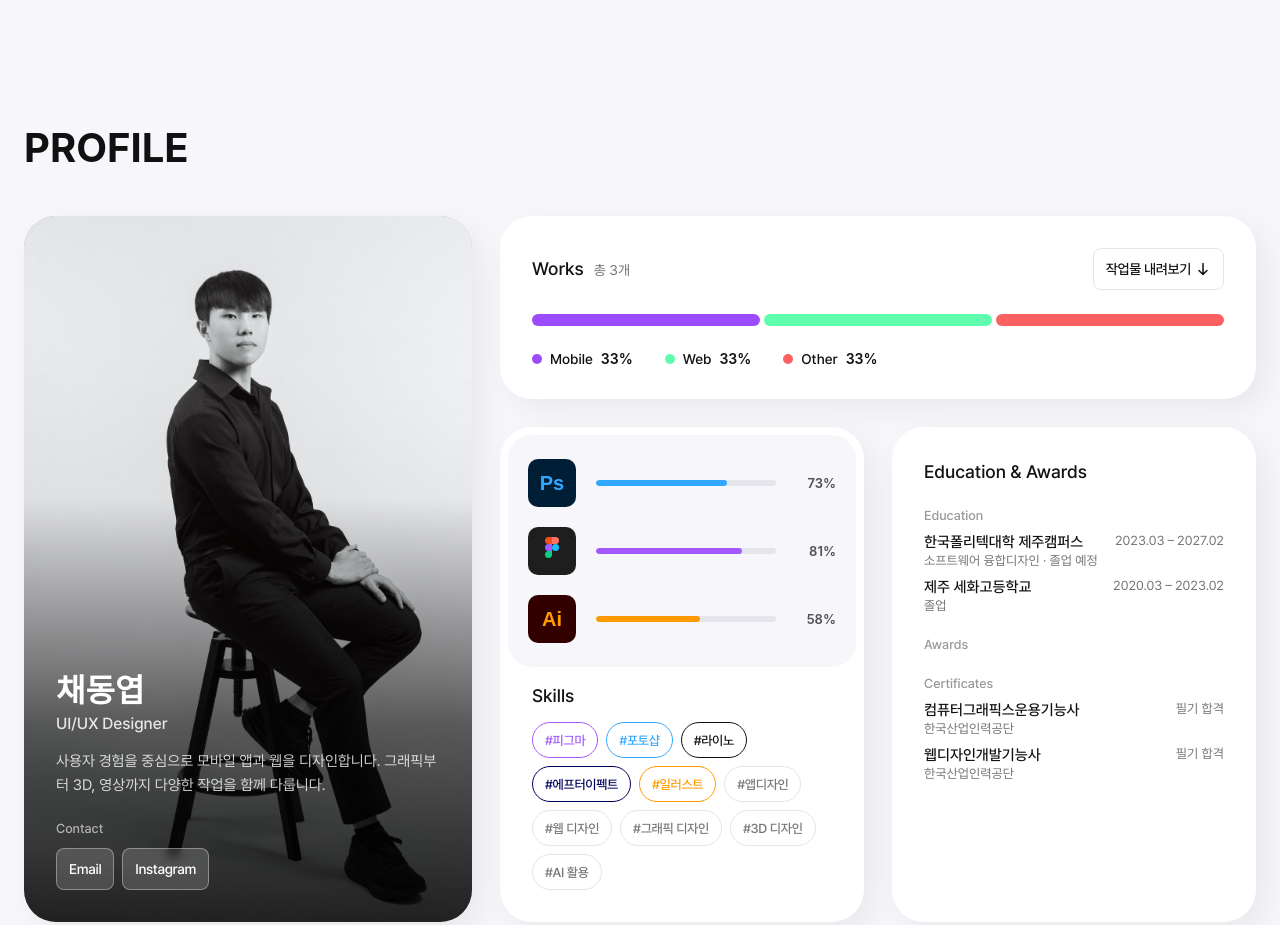
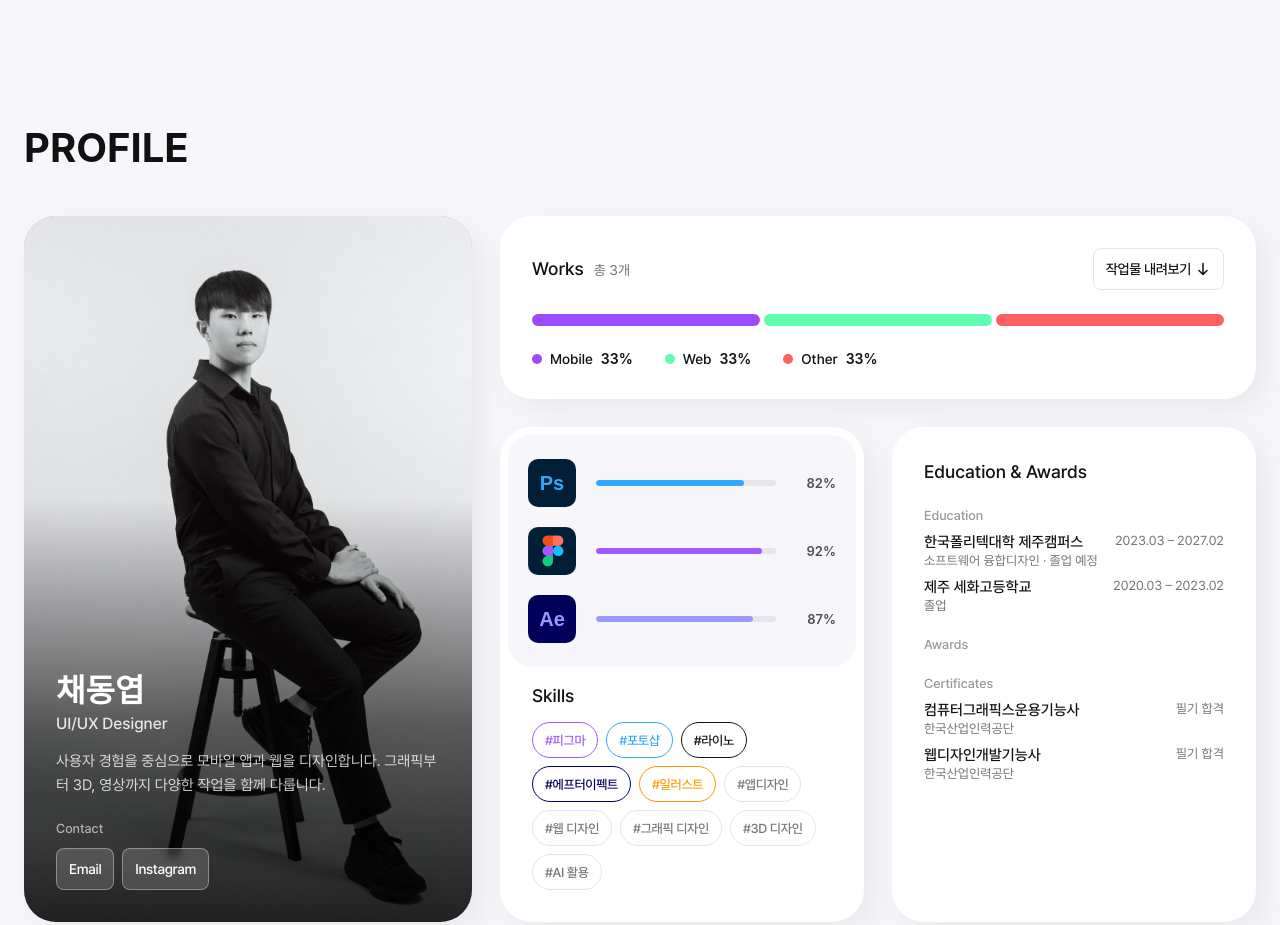
Before and after one commit to cdyp0929/cdyp0929.github.io, a plain HTML site: page index.html in a window 1280 px wide. Shown: the part 800-1725 px from the top of the page. Drawn offline with Linux system fonts and the light colour scheme; a web font is replaced by a local one.

Commit message:
인스타 아이디, 툴 숙련도, 애프터이펙트·피그마 아이콘 수정
Co-Authored-By: Claude Opus 5.5 <noreply@anthropic.com>
Claude-Session: https://claude.ai/code/session_012v7bhhfprdNpieoVQb7s3f

```diff
--- a/css/style.css
+++ b/css/style.css
@@ -236,6 +236,7 @@ img { display: block; max-width: 100%; }
 .tools { background: var(--bg-1); border-radius: 24px; min-height: 232px; padding: 20px; display: flex; flex-direction: column; justify-content: center; gap: 20px; }
 .tool-row { display: flex; align-items: center; gap: 20px; }
 .tool-icon { width: 48px; height: 48px; flex-shrink: 0; }
+.tool-icon--img { display: block; border-radius: 10px; object-fit: cover; }
 .tool-bar { flex: 1; height: 6px; border-radius: 3px; background: var(--line-2); overflow: hidden; }
 .tool-bar span { display: block; height: 100%; border-radius: 3px; }
 .tool-pct { width: 40px; text-align: right; font-size: 13px; font-weight: 600; color: var(--text-2); }
--- a/js/common.js
+++ b/js/common.js
@@ -15,7 +15,7 @@ const ICON = {
 /* 툴 정보 (data.js 의 tools 에 쓰는 이름) */
 const TOOLS = {
   photoshop:    { label: '포토샵',      color: 'blue',   bar: '#31A8FF', bg: '#001E36', fg: '#31A8FF', short: 'Ps' },
-  figma:        { label: '피그마',      color: 'purple', bar: '#A259FF', bg: '#1E1E1E', fg: '#FFFFFF', short: 'Fg', figma: true },
+  figma:        { label: '피그마',      color: 'purple', bar: '#A259FF', bg: '#1E1E1E', fg: '#FFFFFF', short: 'Fg', img: 'images/icons/figma.png' },
   illustrator:  { label: '일러스트',    color: 'orange', bar: '#FF9A00', bg: '#330000', fg: '#FF9A00', short: 'Ai' },
   aftereffects: { label: '에프터이펙트', color: 'navy',   bar: '#9999FF', bg: '#00005B', fg: '#9999FF', short: 'Ae' },
   premiere:     { label: '프리미어 프로', color: 'navy',  bar: '#9999FF', bg: '#00005B', fg: '#9999FF', short: 'Pr' },
@@ -37,6 +37,7 @@ const esc = s => String(s ?? '').replace(/[&<>"']/g, c => ({ '&': '&amp;', '<':
 
 function toolIcon(key) {
   const t = TOOLS[key]; if (!t) return '';
+  if (t.img) return `<img class="tool-icon tool-icon--img" src="${esc(t.img)}" alt="${esc(t.label)}">`;  // 아이콘 이미지가 있으면 그걸 사용
   if (t.figma) {
     return `<svg class="tool-icon" viewBox="0 0 48 48"><rect width="48" height="48" rx="10" fill="${t.bg}"/>
       <g transform="translate(17 10)"><path d="M3.5 0h3.5v7H3.5a3.5 3.5 0 0 1 0-7Z" fill="#F24E1E"/><path d="M7 0h3.5a3.5 3.5 0 0 1 0 7H7V0Z" fill="#FF7262"/>
--- a/js/data.js
+++ b/js/data.js
@@ -22,14 +22,14 @@ const PORTFOLIO = {
     // popup: 누르면 버튼 위에 작은 박스로 글자만 보여줌 (한 번 더 누르면 닫힘)
     contacts: [
       { label: 'Email',     popup: 'klsacom409@gmail.com' },
-      { label: 'Instagram', url: 'https://instagram.com/orn.yeop_o4' },
+      { label: 'Instagram', url: 'https://instagram.com/disn_dy' },
     ],
 
     // 툴 숙련도 (level: 0~100)
     tools: [
-      { tool: 'photoshop',   level: 73 },
-      { tool: 'figma',       level: 81 },
-      { tool: 'illustrator', level: 58 },
+      { tool: 'photoshop',    level: 82 },
+      { tool: 'figma',        level: 92 },
+      { tool: 'aftereffects', level: 87 },
     ],
 
     // 스킬 태그 (color: purple, blue, orange, navy, black, gray)
@@ -65,7 +65,7 @@ const PORTFOLIO = {
     email: 'klsacom409@gmail.com',
     resume: '',                           // 이력서 PDF: files 폴더에 넣고 'files/resume.pdf' 로 적으면 버튼이 생깁니다
     links: [                              // url 또는 popup (프로필과 같은 방식)
-      { label: 'Instagram', url: 'https://instagram.com/orn.yeop_o4' },
+      { label: 'Instagram', url: 'https://instagram.com/disn_dy' },
     ],
     copyright: '© 2026 Chae dongyeop',
   },
```
Also changed, not shown: images/icons/figma.png (added).
